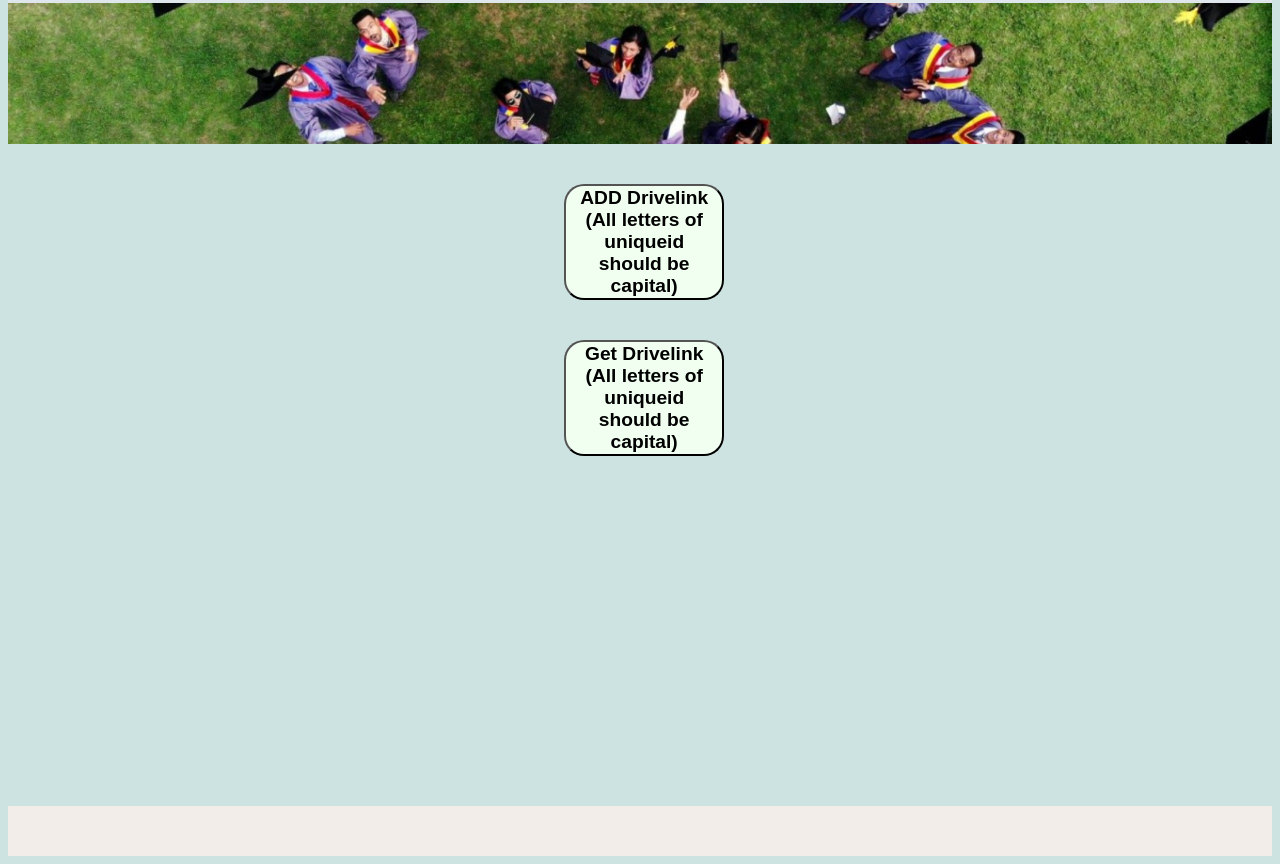
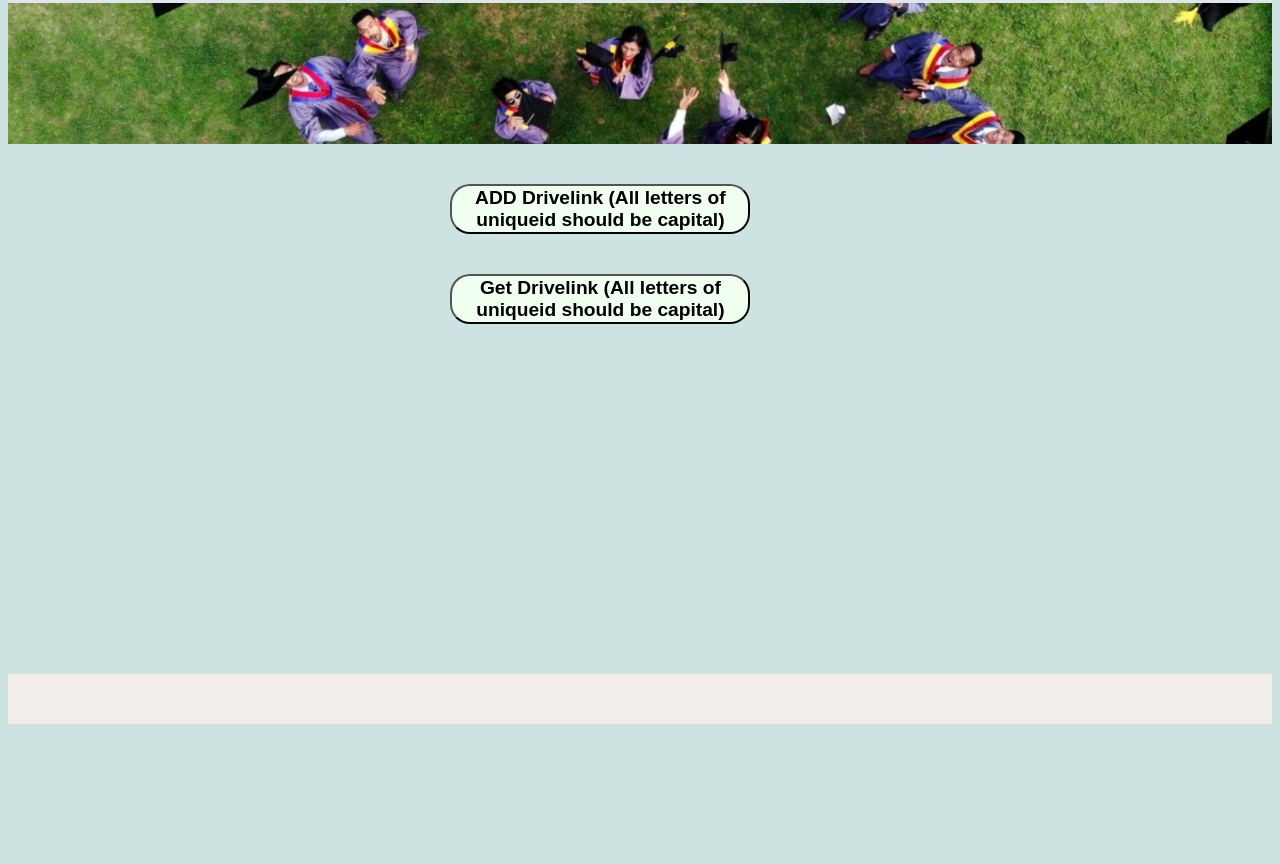
Before and after one commit to tanvir1811/MyquesionBankFrontend2, a plain HTML site: page index.html in a window 1280 px wide. Shown: the part 60-924 px from the top of the page. After the commit the page ends 800 px from the top, so only its background shows below. Drawn offline with Linux system fonts and the light colour scheme.

Commit message:
Update style.css

```diff
--- a/style.css
+++ b/style.css
@@ -35,9 +35,9 @@ body {
     font-weight: bold;
     font-size: 1.2rem;
     display: block;
-    margin-left: 44%;
+    margin-left: 35%;
     margin-top: 40px;
-    width: 160px;
+    width: 300px;
     cursor: pointer;
     transition: background-color 0.3s;
 }
@@ -52,9 +52,9 @@ body {
     font-weight: bold;
     font-size: 1.2rem;
     display: block;
-    margin-left: 44%;
+    margin-left: 35%;
     margin-top: 40px;
-    width: 160px;
+    width: 300px;
     cursor: pointer;
     transition: background-color 0.3s;
 }
```
